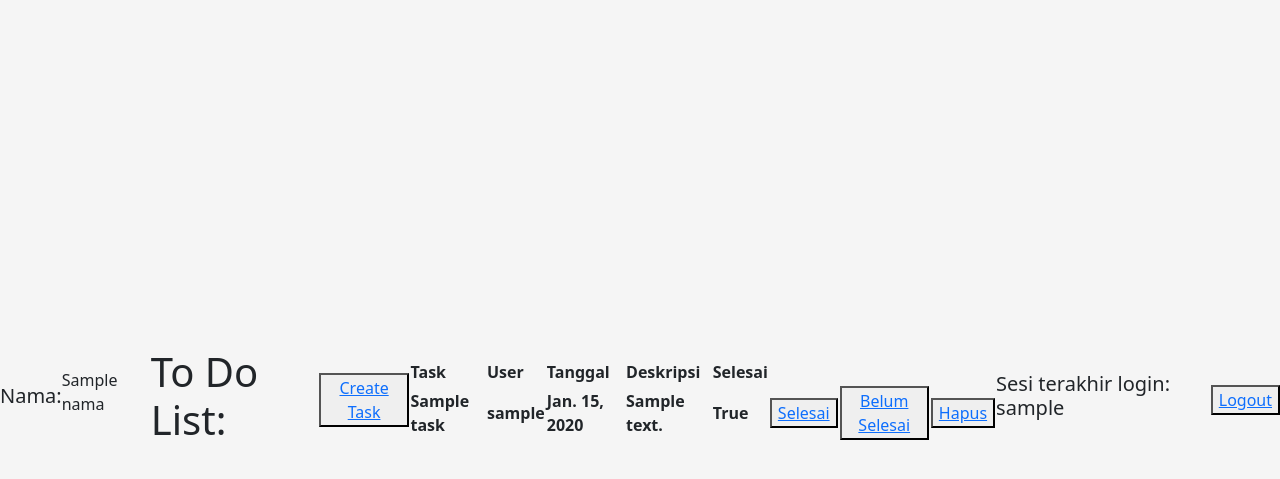
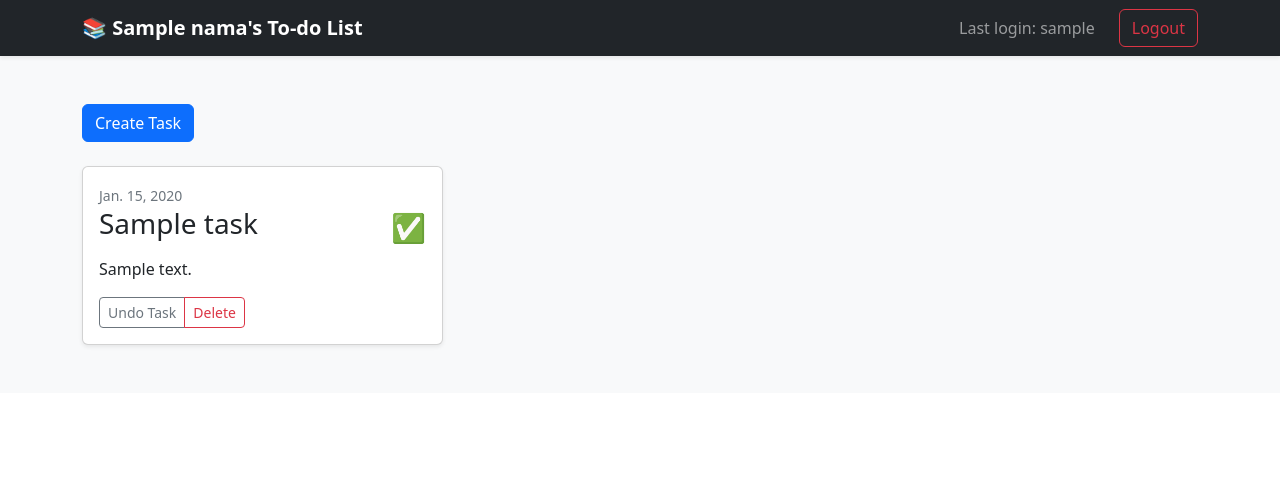
Before and after one commit to sulthanftr/tugas-2-pbp, a Django app: template todolist/templates/todolist.html in a window 1280 px wide. Shown: the top 479 px of the page. Run offline with Django 4.2, Linux system fonts and the light colour scheme; tables that the repository leaves empty hold one stand-in row (values such as "Sample post"); the template is opened without the code that fills it: values that come from a table or form of the project are taken from there, most other values are stand-ins (such as "Sample title", 1, 10 or a date in 2020); lists and menus that the app fills with data are empty.

Commit message:
Assignment 5

```diff
--- a/todolist/templates/login.html
+++ b/todolist/templates/login.html
@@ -8,7 +8,7 @@
 {% block content %}
 
 <!-- Custom styles for this template -->
-<link href="{% static 'style.css' %}" rel="stylesheet">
+<link href="{% static 'forms.css' %}" rel="stylesheet">
 
 <body class="text-center">
 
--- a/todolist/templates/register.html
+++ b/todolist/templates/register.html
@@ -7,8 +7,7 @@
 
 {% block content %}
 
-<!-- Custom styles for this template -->
-<link href="{% static 'style.css' %}" rel="stylesheet">
+<link href="{% static 'forms.css' %}" rel="stylesheet">
 
 <body class="text-center">
 
--- a/todolist/templates/todolist.html
+++ b/todolist/templates/todolist.html
@@ -1,7 +1,58 @@
 {% extends 'base.html' %}
+{% load static %}
 
 {% block content %}
-<h5>Nama: </h5>
+
+<link href="{% static 'todolist.css' %}" rel="stylesheet">
+
+<header>
+    <div class="navbar navbar-dark bg-dark shadow-sm">
+      <div class="container">
+        <a href="#" class="navbar-brand d-flex align-items-center">
+          <strong>📚 {{nama}}'s To-do List</strong>
+        </a>
+        <span class="navbar-text  ms-auto mx-4">Last login: {{ last_login }}</span>
+        <a class="btn btn-outline-danger" href="{% url 'todolist:logout' %}">Logout</a>
+      </div>
+    </div>
+</header>
+
+<main>
+    <div class="album py-5 bg-light">
+      <div class="container">
+        <a href="{% url 'todolist:create-task' %}" class="btn btn-primary mb-4">Create Task</a>
+        <div class="row row-cols-1 row-cols-sm-2 row-cols-md-3 g-3">
+        {% for task in todolist %}
+          <div class="col">
+            <div class="card shadow-sm">
+              <div class="card-body">
+                <small class="text-muted">{{task.date}}</small>
+                <div class="d-flex justify-content-between align-items-center">
+                    <h3 class="card-text mb-3">{{task.title}}</h3>
+                    {% if task.is_finished %}
+                        <h3 class="text-success">✅</h3>
+                    {% endif %}
+                </div>
+                <p class="card-text">{{task.description}}</p>
+                <div class="d-flex justify-content-between align-items-center">
+                  <div class="btn-group">
+                    {% if task.is_finished %}
+                    <a href="{% url 'todolist:undo-task' pk=task.id %}" class="btn btn-sm btn-outline-secondary">Undo Task</a>
+                    {% else %}
+                    <a href="{% url 'todolist:task-selesai' pk=task.id %}" class="btn btn-sm btn-outline-success">Mark Done</a>
+                    {% endif %}
+                    <a href="{% url 'todolist:hapus-task' pk=task.id %}" class="btn btn-sm btn-outline-danger">Delete</a>
+                  </div>
+                </div>
+              </div>
+            </div>
+          </div>
+        {% endfor %}
+        </div>
+    </div>
+</main>
+
+<!-- <h5>Nama: </h5>
 <p>{{nama}}</p>
 
 <h1>To Do List:</h1>
@@ -33,6 +84,6 @@
 
 <h5>Sesi terakhir login: {{ last_login }}</h5>
 
-<button><a href="{% url 'todolist:logout' %}">Logout</a></button>
+<button><a href="{% url 'todolist:logout' %}">Logout</a></button> -->
 
 {% endblock content %}
```
Also changed, not shown: todolist/static/todolist.css (added, +55 -0 lines), todolist/static/forms.css (renamed from todolist/static/style.css).
